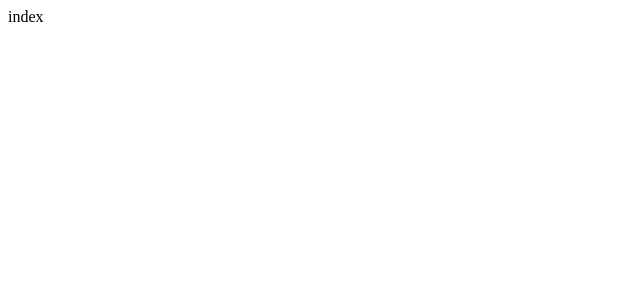
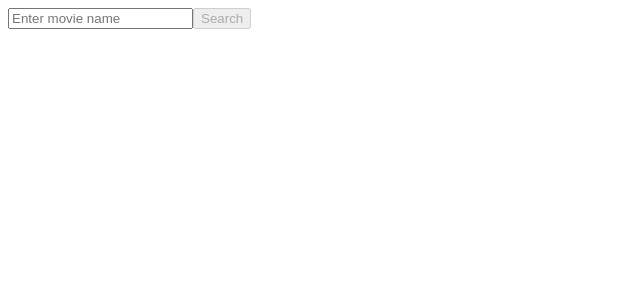
Before and after one commit to ronishpaudel/movies-app, a Next.js app: page / in a window 1280 px wide. Shown: the top 300 px of the page, without its empty margins (0-640 px from the left). Built offline with nearby package versions, Linux system fonts and the light colour scheme.

Commit message:
adding some aync fn ,queryfn,fetching fn and displaying the reqr data in the screen

```diff
--- a/package.json
+++ b/package.json
@@ -9,9 +9,12 @@
     "lint": "next lint"
   },
   "dependencies": {
+    "@tanstack/react-query": "^4.29.14",
     "@types/node": "20.3.1",
     "@types/react": "18.2.12",
     "@types/react-dom": "18.2.5",
+    "axios": "^1.4.0",
+    "axois": "^0.0.1-security",
     "eslint": "8.43.0",
     "eslint-config-next": "13.4.6",
     "next": "13.4.6",
--- a/src/pages/_app.tsx
+++ b/src/pages/_app.tsx
@@ -1,5 +1,11 @@
 import type { AppProps } from "next/app";
+import { QueryClient, QueryClientProvider } from "@tanstack/react-query";
 
+const queryClient = new QueryClient();
 export default function App({ Component, pageProps }: AppProps) {
-  return <Component {...pageProps} />;
+  return (
+    <QueryClientProvider client={queryClient}>
+      <Component {...pageProps} />
+    </QueryClientProvider>
+  );
 }
--- a/src/pages/index.tsx
+++ b/src/pages/index.tsx
@@ -1,7 +1,59 @@
-import React from "react";
+import { useQuery } from "@tanstack/react-query";
+import axios from "axios";
+import { useState } from "react";
 
-const index = () => {
-  return <div>index</div>;
+const Index = () => {
+  const [movies, setMovies] = useState("");
+
+  const fetchMovieData = async () => {
+    try {
+      const response = await axios.get(
+        `https://www.omdbapi.com/?i=tt3896198&apikey=6f32a2f9&t=${encodeURIComponent(
+          movies
+        )}`
+      );
+      return response.data;
+    } catch (e) {
+      if (e instanceof Error) {
+        console.log("Error Detected");
+      }
+    }
+  };
+
+  const { isFetching, data, refetch } = useQuery({
+    queryKey: ["moviesApi", movies],
+    queryFn: fetchMovieData,
+    enabled: false,
+    retry: false,
+    onError: (e: Error) => {
+      console.log(e.message);
+    },
+  });
+
+  return (
+    <>
+      <div>
+        <input
+          type="text"
+          placeholder="Enter movie name"
+          value={movies}
+          onChange={(e) => setMovies(e.target.value)}
+        />
+        <button type="submit" disabled={!movies} onClick={() => refetch()}>
+          Search
+        </button>
+        {data && movies !== "" && (
+          <div>
+            <div>{data.Title}</div>
+            <div>{data.Year}</div>
+            <div>{data.Actors}</div>
+            <div>{data.imdbRating}</div>
+            <div> {data.BoxOffice}</div>
+          </div>
+        )}
+      </div>
+    </>
+  );
 };
 
-export default index;
+export default Index;
```
Also changed, not shown: 1 other file (tests, documents, lock files or other folders).
